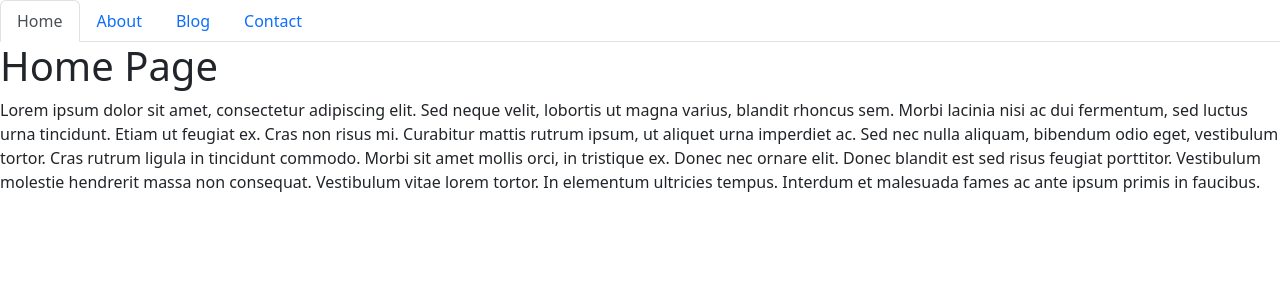
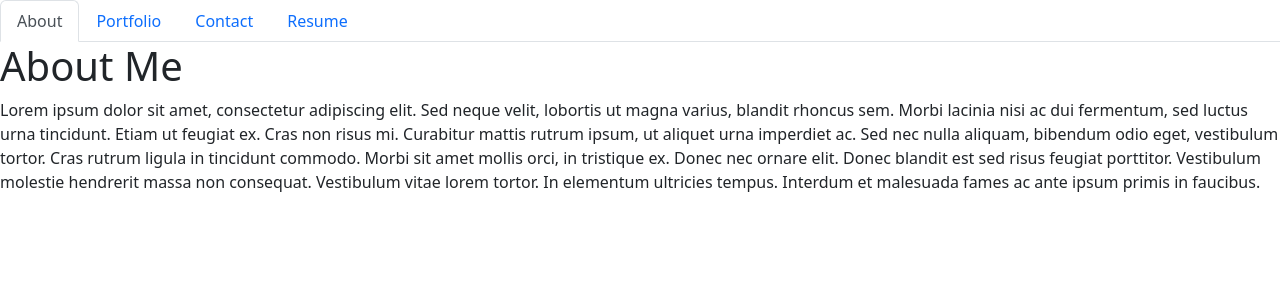
Before and after one commit to fyerra1/portfolio_REACT, a React (Create React App) app: page / in a window 1280 px wide. Shown: the top 300 px of the page. Built offline with nearby package versions, Linux system fonts and the light colour scheme.

Commit message:
skeleton page

```diff
--- a/src/components/NavTabs.js
+++ b/src/components/NavTabs.js
@@ -7,20 +7,10 @@
     <ul className="nav nav-tabs">
       <li className="nav-item">
         <a
-          href="#home"
-          onClick={() => handlePageChange('Home')}
+          href="#about"
+          onClick={() => handlePageChange('About')}
           // This is a conditional (ternary) operator that checks to see if the current page is "Home"
           // If it is, we set the current page to 'nav-link-active', otherwise we set it to 'nav-link'
-          className={currentPage === 'Home' ? 'nav-link active' : 'nav-link'}
-        >
-          Home
-        </a>
-      </li>
-      <li className="nav-item">
-        <a
-          href="#about"
-          onClick={() => handlePageChange('About')}
-          // Check to see if the currentPage is `About`, and if so we use the active link class from bootstrap. Otherwise, we set it to a normal nav-link
           className={currentPage === 'About' ? 'nav-link active' : 'nav-link'}
         >
           About
@@ -28,22 +18,32 @@
       </li>
       <li className="nav-item">
         <a
-          href="#blog"
-          onClick={() => handlePageChange('Blog')}
-          // Check to see if the currentPage is `Blog`, and if so we use the active link class from bootstrap. Otherwise, we set it to a normal nav-link
-          className={currentPage === 'Blog' ? 'nav-link active' : 'nav-link'}
+          href="#portfolio"
+          onClick={() => handlePageChange('Portfolio')}
+          // Check to see if the currentPage is `About`, and if so we use the active link class from bootstrap. Otherwise, we set it to a normal nav-link
+          className={currentPage === 'Portfolio' ? 'nav-link active' : 'nav-link'}
         >
-          Blog
+          Portfolio
         </a>
       </li>
       <li className="nav-item">
         <a
           href="#contact"
           onClick={() => handlePageChange('Contact')}
-          // Check to see if the currentPage is `Contact`, and if so we use the active link class from bootstrap. Otherwise, we set it to a normal nav-link
+          // Check to see if the currentPage is `Blog`, and if so we use the active link class from bootstrap. Otherwise, we set it to a normal nav-link
           className={currentPage === 'Contact' ? 'nav-link active' : 'nav-link'}
         >
           Contact
+        </a>
+      </li>
+      <li className="nav-item">
+        <a
+          href="#resume"
+          onClick={() => handlePageChange('Resume')}
+          // Check to see if the currentPage is `Contact`, and if so we use the active link class from bootstrap. Otherwise, we set it to a normal nav-link
+          className={currentPage === 'Resume' ? 'nav-link active' : 'nav-link'}
+        >
+          Resume
         </a>
       </li>
     </ul>
--- a/src/components/PortfolioContainer.js
+++ b/src/components/PortfolioContainer.js
@@ -1,25 +1,25 @@
 import React, { useState } from 'react';
 import NavTabs from './NavTabs';
-import Home from './pages/Home';
 import About from './pages/About';
-import Blog from './pages/Blog';
+import Portfolio from './pages/Portfolio';
 import Contact from './pages/Contact';
+import Resume from './pages/Resume';
 
 export default function PortfolioContainer() {
-  const [currentPage, setCurrentPage] = useState('Home');
+  const [currentPage, setCurrentPage] = useState('About');
 
   // This method is checking to see what the value of `currentPage` is. Depending on the value of currentPage, we return the corresponding component to render.
   const renderPage = () => {
-    if (currentPage === 'Home') {
-      return <Home />;
-    }
     if (currentPage === 'About') {
       return <About />;
     }
-    if (currentPage === 'Blog') {
-      return <Blog />;
+    if (currentPage === 'Portfolio') {
+      return <Portfolio />;
     }
-    return <Contact />;
+    if (currentPage === 'Contact') {
+      return <Contact />;
+    }
+    return <Resume />;
   };
 
   const handlePageChange = (page) => setCurrentPage(page);
--- a/src/components/pages/About.js
+++ b/src/components/pages/About.js
@@ -3,14 +3,18 @@
 export default function About() {
   return (
     <div>
-      <h1>About Page</h1>
+      <h1>About Me</h1>
       <p>
-        Nunc pharetra finibus est at efficitur. Praesent sed congue diam.
-        Integer gravida dui mauris, ut interdum nunc egestas sed. Aenean sed
-        mollis diam. Nunc aliquet risus ac finibus porta. Nam quis arcu non
-        lectus tincidunt fermentum. Suspendisse aliquet orci porta quam semper
-        imperdiet. Praesent euismod mi justo, faucibus scelerisque risus cursus
-        in. Sed rhoncus mollis diam, sit amet facilisis lectus blandit at.
+        Lorem ipsum dolor sit amet, consectetur adipiscing elit. Sed neque
+        velit, lobortis ut magna varius, blandit rhoncus sem. Morbi lacinia nisi
+        ac dui fermentum, sed luctus urna tincidunt. Etiam ut feugiat ex. Cras
+        non risus mi. Curabitur mattis rutrum ipsum, ut aliquet urna imperdiet
+        ac. Sed nec nulla aliquam, bibendum odio eget, vestibulum tortor. Cras
+        rutrum ligula in tincidunt commodo. Morbi sit amet mollis orci, in
+        tristique ex. Donec nec ornare elit. Donec blandit est sed risus feugiat
+        porttitor. Vestibulum molestie hendrerit massa non consequat. Vestibulum
+        vitae lorem tortor. In elementum ultricies tempus. Interdum et malesuada
+        fames ac ante ipsum primis in faucibus.
       </p>
     </div>
   );
--- a/src/components/pages/Blog.js
+++ /dev/null
@@ -1,24 +0,0 @@
-import React from 'react';
-
-export default function Blog() {
-  return (
-    <div>
-      <h1>Blog Page</h1>
-      <p>
-        Donec a volutpat quam. Curabitur nec varius justo, sed rutrum ligula.
-        Curabitur pellentesque turpis sit amet eros iaculis, a mollis arcu
-        dictum. Ut vel ante eget massa ornare placerat. Etiam nisl orci, finibus
-        sodales volutpat et, hendrerit ut dolor. Suspendisse porta dictum nunc,
-        sed pretium risus rutrum eget. Nam consequat, ligula in faucibus
-        vestibulum, nisi justo laoreet risus, luctus luctus mi lacus sit amet
-        libero. Class aptent taciti sociosqu ad litora torquent per conubia
-        nostra, per inceptos himenaeos. Mauris pretium condimentum tellus eget
-        lobortis. Interdum et malesuada fames ac ante ipsum primis in faucibus.
-        Donec placerat accumsan mi, ut congue neque placerat eu. Donec nec ipsum
-        in velit pellentesque vehicula sit amet at augue. Maecenas aliquam
-        bibendum congue. Pellentesque semper, lectus non ullamcorper iaculis,
-        est ligula suscipit velit, sed bibendum turpis dui in sapien.
-      </p>
-    </div>
-  );
-}
--- a/src/components/pages/Contact.js
+++ b/src/components/pages/Contact.js
@@ -3,19 +3,21 @@
 export default function Contact() {
   return (
     <div>
-      <h1>Contact Page</h1>
+      <h1>Contact Me</h1>
       <p>
-        Integer cursus bibendum sem non pretium. Vestibulum in aliquet sem, quis
-        molestie urna. Aliquam semper ultrices varius. Aliquam faucibus sit amet
-        magna a ultrices. Aenean pellentesque placerat lacus imperdiet
-        efficitur. In felis nisl, luctus non ante euismod, tincidunt bibendum
-        mi. In a molestie nisl, eu sodales diam. Nam tincidunt lacus quis magna
-        posuere, eget tristique dui dapibus. Maecenas fermentum elementum
-        faucibus. Quisque nec metus vestibulum, egestas massa eu, sollicitudin
-        ipsum. Nulla facilisi. Sed ut erat ligula. Nam tincidunt nunc in nibh
-        dictum ullamcorper. Class aptent taciti sociosqu ad litora torquent per
-        conubia nostra, per inceptos himenaeos. Etiam ornare rutrum felis at
-        rhoncus. Etiam vel condimentum magna, quis tempor nulla.
+        Donec a volutpat quam. Curabitur nec varius justo, sed rutrum ligula.
+        Curabitur pellentesque turpis sit amet eros iaculis, a mollis arcu
+        dictum. Ut vel ante eget massa ornare placerat. Etiam nisl orci, finibus
+        sodales volutpat et, hendrerit ut dolor. Suspendisse porta dictum nunc,
+        sed pretium risus rutrum eget. Nam consequat, ligula in faucibus
+        vestibulum, nisi justo laoreet risus, luctus luctus mi lacus sit amet
+        libero. Class aptent taciti sociosqu ad litora torquent per conubia
+        nostra, per inceptos himenaeos. Mauris pretium condimentum tellus eget
+        lobortis. Interdum et malesuada fames ac ante ipsum primis in faucibus.
+        Donec placerat accumsan mi, ut congue neque placerat eu. Donec nec ipsum
+        in velit pellentesque vehicula sit amet at augue. Maecenas aliquam
+        bibendum congue. Pellentesque semper, lectus non ullamcorper iaculis,
+        est ligula suscipit velit, sed bibendum turpis dui in sapien.
       </p>
     </div>
   );
--- a/src/components/pages/Home.js
+++ /dev/null
@@ -1,21 +0,0 @@
-import React from 'react';
-
-export default function Home() {
-  return (
-    <div>
-      <h1>Home Page</h1>
-      <p>
-        Lorem ipsum dolor sit amet, consectetur adipiscing elit. Sed neque
-        velit, lobortis ut magna varius, blandit rhoncus sem. Morbi lacinia nisi
-        ac dui fermentum, sed luctus urna tincidunt. Etiam ut feugiat ex. Cras
-        non risus mi. Curabitur mattis rutrum ipsum, ut aliquet urna imperdiet
-        ac. Sed nec nulla aliquam, bibendum odio eget, vestibulum tortor. Cras
-        rutrum ligula in tincidunt commodo. Morbi sit amet mollis orci, in
-        tristique ex. Donec nec ornare elit. Donec blandit est sed risus feugiat
-        porttitor. Vestibulum molestie hendrerit massa non consequat. Vestibulum
-        vitae lorem tortor. In elementum ultricies tempus. Interdum et malesuada
-        fames ac ante ipsum primis in faucibus.
-      </p>
-    </div>
-  );
-}
--- /dev/null
+++ b/src/components/pages/Portfolio.js
@@ -0,0 +1,17 @@
+import React from 'react';
+
+export default function Portfolio() {
+  return (
+    <div>
+      <h1>Portfolio</h1>
+      <p>
+        Nunc pharetra finibus est at efficitur. Praesent sed congue diam.
+        Integer gravida dui mauris, ut interdum nunc egestas sed. Aenean sed
+        mollis diam. Nunc aliquet risus ac finibus porta. Nam quis arcu non
+        lectus tincidunt fermentum. Suspendisse aliquet orci porta quam semper
+        imperdiet. Praesent euismod mi justo, faucibus scelerisque risus cursus
+        in. Sed rhoncus mollis diam, sit amet facilisis lectus blandit at.
+      </p>
+    </div>
+  );
+}
--- /dev/null
+++ b/src/components/pages/Resume.js
@@ -0,0 +1,22 @@
+import React from 'react';
+
+export default function Resume() {
+  return (
+    <div>
+      <h1>Resume</h1>
+      <p>
+        Integer cursus bibendum sem non pretium. Vestibulum in aliquet sem, quis
+        molestie urna. Aliquam semper ultrices varius. Aliquam faucibus sit amet
+        magna a ultrices. Aenean pellentesque placerat lacus imperdiet
+        efficitur. In felis nisl, luctus non ante euismod, tincidunt bibendum
+        mi. In a molestie nisl, eu sodales diam. Nam tincidunt lacus quis magna
+        posuere, eget tristique dui dapibus. Maecenas fermentum elementum
+        faucibus. Quisque nec metus vestibulum, egestas massa eu, sollicitudin
+        ipsum. Nulla facilisi. Sed ut erat ligula. Nam tincidunt nunc in nibh
+        dictum ullamcorper. Class aptent taciti sociosqu ad litora torquent per
+        conubia nostra, per inceptos himenaeos. Etiam ornare rutrum felis at
+        rhoncus. Etiam vel condimentum magna, quis tempor nulla.
+      </p>
+    </div>
+  );
+}
```
